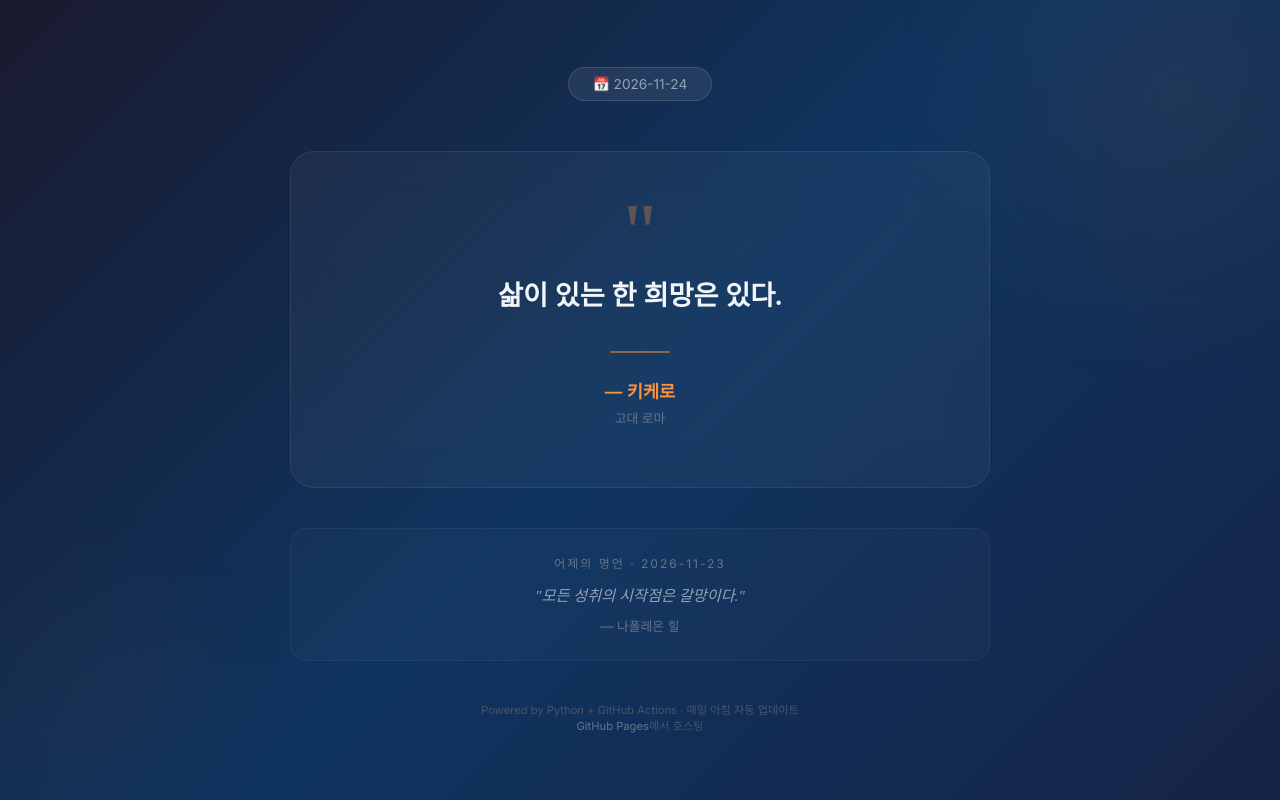
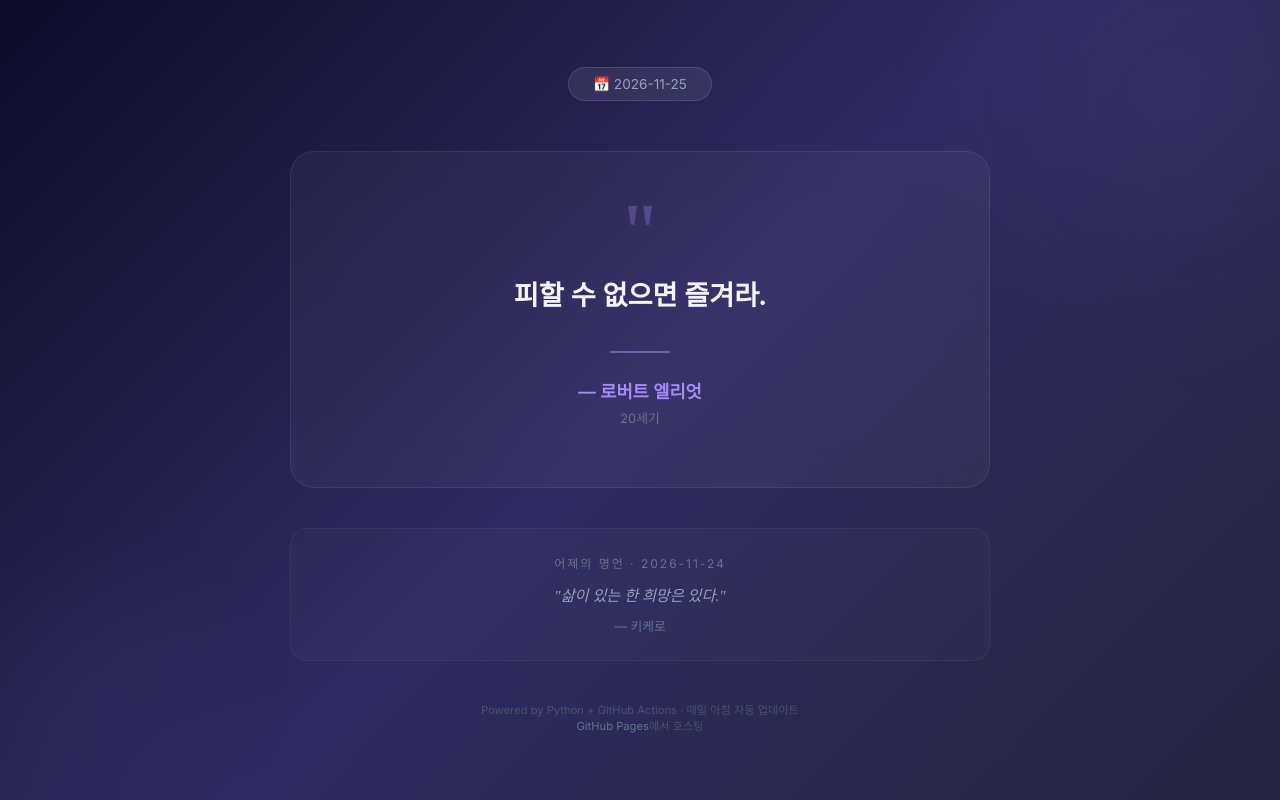
Before and after one commit to daily-indiemovie/daily-indiemovie.github.io, a plain HTML site: page index.html in a window 1280 px wide. Drawn offline with Linux system fonts and the light colour scheme.

Commit message:
Auto-update: Daily Quote

```diff
--- a/index.html
+++ b/index.html
@@ -11,7 +11,7 @@
 
         body {
             font-family: 'Inter', sans-serif;
-            background: linear-gradient(135deg, #1a1a2e, #0f3460, #162447);
+            background: linear-gradient(135deg, #0f0c29, #302b63, #24243e);
             color: #e2e8f0;
             min-height: 100vh;
             display: flex;
@@ -28,7 +28,7 @@
             position: fixed;
             width: 600px;
             height: 600px;
-            background: radial-gradient(circle, #fb923c10, transparent 70%);
+            background: radial-gradient(circle, #a78bfa10, transparent 70%);
             top: -200px;
             right: -200px;
             border-radius: 50%;
@@ -39,7 +39,7 @@
             position: fixed;
             width: 400px;
             height: 400px;
-            background: radial-gradient(circle, #fb923c08, transparent 70%);
+            background: radial-gradient(circle, #a78bfa08, transparent 70%);
             bottom: -100px;
             left: -100px;
             border-radius: 50%;
@@ -92,7 +92,7 @@
 
         .quote-mark {
             font-size: 5em;
-            color: #fb923c;
+            color: #a78bfa;
             opacity: 0.3;
             font-family: Georgia, serif;
             line-height: 0.5;
@@ -113,14 +113,14 @@
         .divider {
             width: 60px;
             height: 2px;
-            background: #fb923c;
+            background: #a78bfa;
             margin: 0 auto 25px;
             opacity: 0.5;
         }
 
         .author {
             font-size: 1.1em;
-            color: #fb923c;
+            color: #a78bfa;
             font-weight: 600;
             margin-bottom: 5px;
         }
@@ -184,20 +184,20 @@
 </head>
 <body>
     <div class="container">
-        <div class="date-badge">📅 2026-11-24</div>
+        <div class="date-badge">📅 2026-11-25</div>
 
         <div class="quote-card">
             <span class="quote-mark">"</span>
-            <div class="quote-text">삶이 있는 한 희망은 있다.</div>
+            <div class="quote-text">피할 수 없으면 즐겨라.</div>
             <div class="divider"></div>
-            <div class="author">— 키케로</div>
-            <div class="era">고대 로마</div>
+            <div class="author">— 로버트 엘리엇</div>
+            <div class="era">20세기</div>
         </div>
 
         <div class="yesterday">
-            <div class="yesterday-label">어제의 명언 · 2026-11-23</div>
-            <div class="yesterday-quote">"모든 성취의 시작점은 갈망이다."</div>
-            <div class="yesterday-author">— 나폴레온 힐</div>
+            <div class="yesterday-label">어제의 명언 · 2026-11-24</div>
+            <div class="yesterday-quote">"삶이 있는 한 희망은 있다."</div>
+            <div class="yesterday-author">— 키케로</div>
         </div>
 
         <footer>
```
